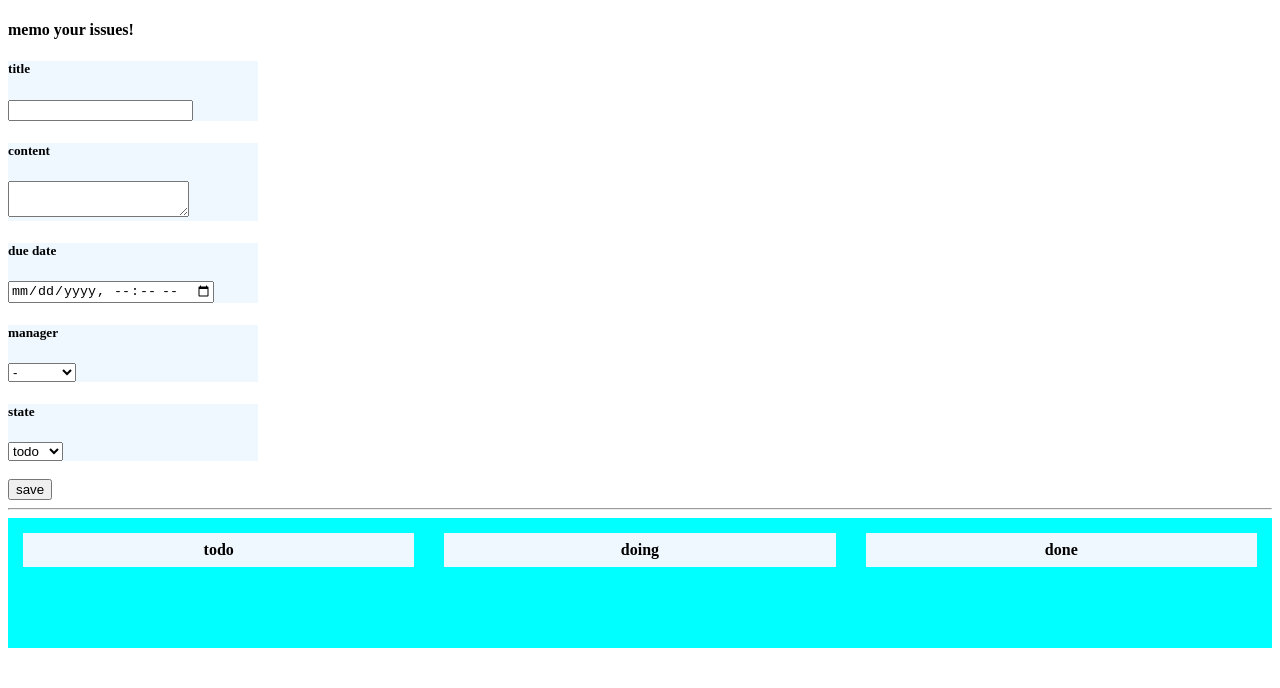
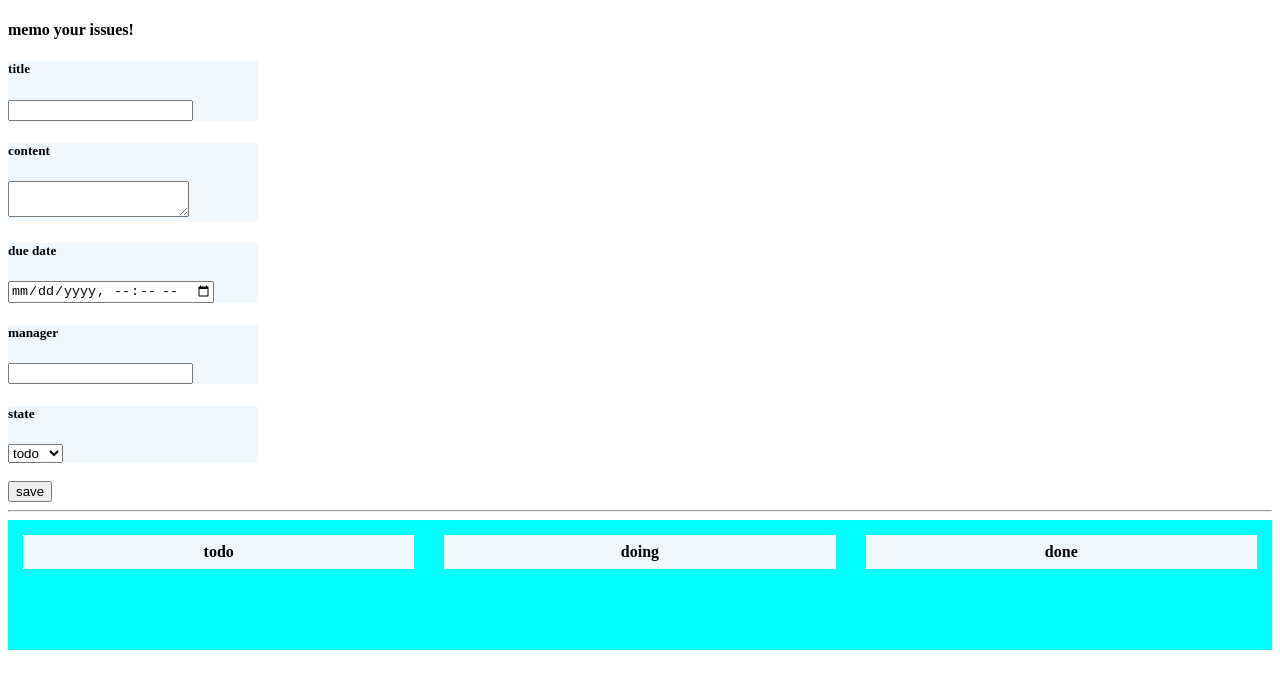
Before and after one commit to Pre-Team-10/pre-onboarding-8th-2-10, a React (Create React App) app: page / in a window 1280 px wide. Shown: the top 688 px of the page. Built offline with nearby package versions, Linux system fonts and the light colour scheme.

Commit message:
Feature: 검색을 수행하면 검색결과 값이 노출되며 그 중 하나를 선택해서 담당자를 지정 기능 수행, Fix: modify 버튼 미작동하는 것 수정

```diff
--- a/src/components/SaveIssuesComponent.tsx
+++ b/src/components/SaveIssuesComponent.tsx
@@ -5,6 +5,8 @@ import { addIssue, modifyIssue } from "../app/kanbanSlice";
 import MANAGERS from "../constants/managers";
 import { InputBlock } from "../styles/styles";
 import { InterfaceIssue, IssueStateEnum } from "../utils/types";
+import { checkIfValisManagerName } from "../utils/utils";
+import ManagerSearchComponent from "./issues/ManagerSearchComponent";
 
 type Tinput = string | undefined;
 
@@ -12,7 +14,6 @@ let title: Tinput = "";
 let content: Tinput = "";
 let dueDate: Tinput = "";
 let manager: Tinput = "";
-const HYPHEN = "-";
 
 function SaveIssuesComponent({
   targetIssue,
@@ -26,24 +27,26 @@ function SaveIssuesComponent({
   const titleInputRef = useRef<HTMLInputElement>(null);
   const contentInputRef = useRef<HTMLTextAreaElement>(null);
   const dueDateInputRef = useRef<HTMLInputElement>(null);
-  const managerSelectRef = useRef<HTMLSelectElement>(null);
+  const managerInputRef = useRef<HTMLInputElement>(null);
   const stateSelectRef = useRef<HTMLSelectElement>(null);
   const initiateAllInputValue = () => {
     if (titleInputRef.current) titleInputRef.current.value = "";
     if (contentInputRef.current) contentInputRef.current.value = "";
     if (dueDateInputRef.current) dueDateInputRef.current.value = "";
-    if (managerSelectRef.current) managerSelectRef.current.value = HYPHEN;
+    if (managerInputRef.current) managerInputRef.current.value = "";
     if (stateSelectRef.current)
       stateSelectRef.current.value = IssueStateEnum.todo;
   };
+  let isValidManagerName = checkIfValisManagerName(manager);
   const handleOnIssueFormSubmit = (e: React.FormEvent<HTMLFormElement>) => {
     e.preventDefault();
     setSubmitCount(submitCount + 1);
     title = titleInputRef.current?.value;
     content = contentInputRef.current?.value;
     dueDate = dueDateInputRef.current?.value;
-    manager = managerSelectRef.current?.value;
-    if (title && content && dueDate && manager && manager !== HYPHEN) {
+    manager = managerInputRef.current?.value;
+    isValidManagerName = checkIfValisManagerName(manager);
+    if (title && content && dueDate && manager && isValidManagerName) {
       const state = stateSelectRef.current?.value as IssueStateEnum;
       if (
         !Object.keys(MANAGERS).includes(manager) ||
@@ -94,27 +97,22 @@ function SaveIssuesComponent({
           defaultValue={targetIssue && targetIssue.dueDate}
         />
       </InputBlock>
-      <InputBlock isEntered={!!(isSubmitCountEqualsZero || manager !== HYPHEN)}>
+      <InputBlock isEntered={!!(isSubmitCountEqualsZero || isValidManagerName)}>
         <h5>manager</h5>
-        <select
-          ref={managerSelectRef}
-          defaultValue={targetIssue && targetIssue.manager}
-        >
-          <option defaultChecked>-</option>
-          {Object.keys(MANAGERS).map((name) => (
-            <option key={name}>{name}</option>
-          ))}
-        </select>
+        <ManagerSearchComponent
+          managerInputRef={managerInputRef}
+          defaultValue={targetIssue?.manager}
+        />
       </InputBlock>
       <InputBlock isEntered>
         <h5>state</h5>
         <select
           ref={stateSelectRef}
-          defaultValue={targetIssue && targetIssue.state}
+          defaultValue={targetIssue ? targetIssue.state : IssueStateEnum.todo}
         >
-          <option defaultChecked>todo</option>
-          <option>doing</option>
-          <option>done</option>
+          {Object.keys(IssueStateEnum).map((state) => (
+            <option key={state}>{state}</option>
+          ))}
         </select>
       </InputBlock>
       <br />
--- a/src/components/issues/IssueBoardComponent.tsx
+++ b/src/components/issues/IssueBoardComponent.tsx
@@ -29,8 +29,7 @@ function IssueBoardComponent({
         if (targetIssue) pickTargetIssue(targetIssue);
       }
     },
-    // eslint-disable-next-line react-hooks/exhaustive-deps
-    [pickTargetIssue],
+    [pickTargetIssue, issueArray],
   );
   return (
     <IssueBoard>
--- a/src/components/issues/IssueComponent.tsx
+++ b/src/components/issues/IssueComponent.tsx
@@ -37,4 +37,4 @@ function IssueComponent({
   );
 }
 
-export default React.memo(IssueComponent);
+export default IssueComponent;
--- /dev/null
+++ b/src/components/issues/ManagerSearchComponent.tsx
@@ -0,0 +1,49 @@
+import React, { useState } from "react";
+import MANAGERS from "../../constants/managers";
+import { Option, OptionsList, OptionsSection } from "../../styles/styles";
+
+function ManagerSearchComponent({
+  managerInputRef,
+  defaultValue,
+}: {
+  managerInputRef: React.RefObject<HTMLInputElement>;
+  defaultValue: string | undefined;
+}) {
+  const [searchedManagers, setSearchedManagers] = useState<string[]>([]);
+  const handleOnManagerInputChange = (
+    e: React.ChangeEvent<HTMLInputElement>,
+  ) => {
+    const inputValue = e.currentTarget.value;
+    const searchedArray = Object.keys(MANAGERS).filter((name) => {
+      if (!inputValue) return false;
+      return name.toLocaleLowerCase().includes(inputValue.toLocaleLowerCase());
+    });
+    setSearchedManagers(searchedArray);
+  };
+  const handleOnManagerOptionClick = (
+    e: React.MouseEvent<HTMLOptionElement>,
+  ) => {
+    const clickedManagerName = e.currentTarget.innerText;
+    if (managerInputRef.current)
+      managerInputRef.current.value = clickedManagerName;
+    setSearchedManagers([]);
+  };
+  return (
+    <OptionsSection>
+      <input
+        onChange={handleOnManagerInputChange}
+        ref={managerInputRef}
+        defaultValue={defaultValue}
+      />
+      <OptionsList>
+        {searchedManagers.map((manager) => (
+          <Option key={manager} onClick={handleOnManagerOptionClick}>
+            {manager}
+          </Option>
+        ))}
+      </OptionsList>
+    </OptionsSection>
+  );
+}
+
+export default ManagerSearchComponent;
--- a/src/styles/styles.ts
+++ b/src/styles/styles.ts
@@ -61,3 +61,23 @@ export const Modal = styled.div`
   background-color: white;
   border-radius: 25px;
 `;
+
+export const OptionsSection = styled.span`
+  position: relative;
+`;
+
+export const Option = styled.option``;
+
+export const OptionsList = styled.section`
+  width: 250px;
+  position: absolute;
+  background-color: white;
+  cursor: pointer;
+  ${Option} {
+    padding: 12px 6px;
+    transition: all 0.3s;
+    &:hover {
+      background-color: aqua;
+    }
+  }
+`;
--- a/src/utils/utils.ts
+++ b/src/utils/utils.ts
@@ -46,3 +46,7 @@ export const getIssuesMaxId = (issueLists: InterfaceIssueLists) => {
     ) + 1
   );
 };
+
+export const checkIfValisManagerName = (manager: string | undefined) => {
+  return manager && Object.keys(MANAGERS).includes(manager);
+};
```
